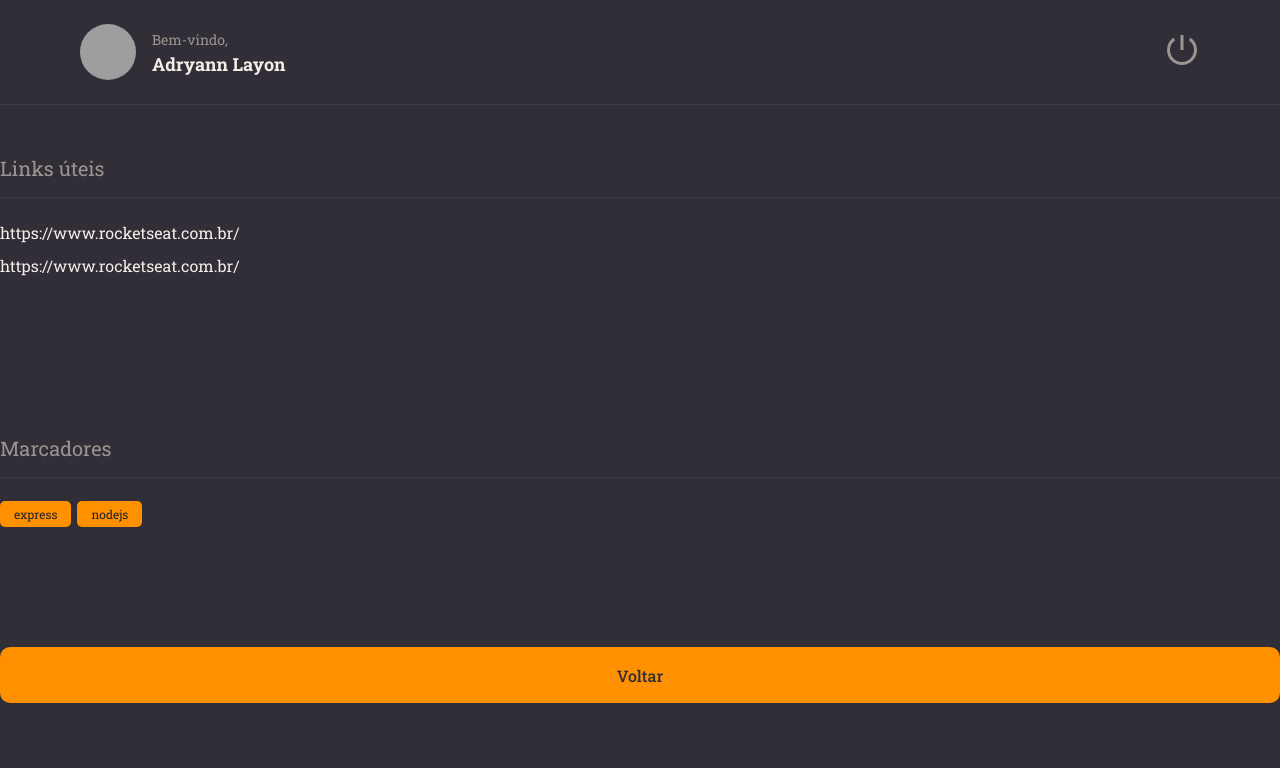
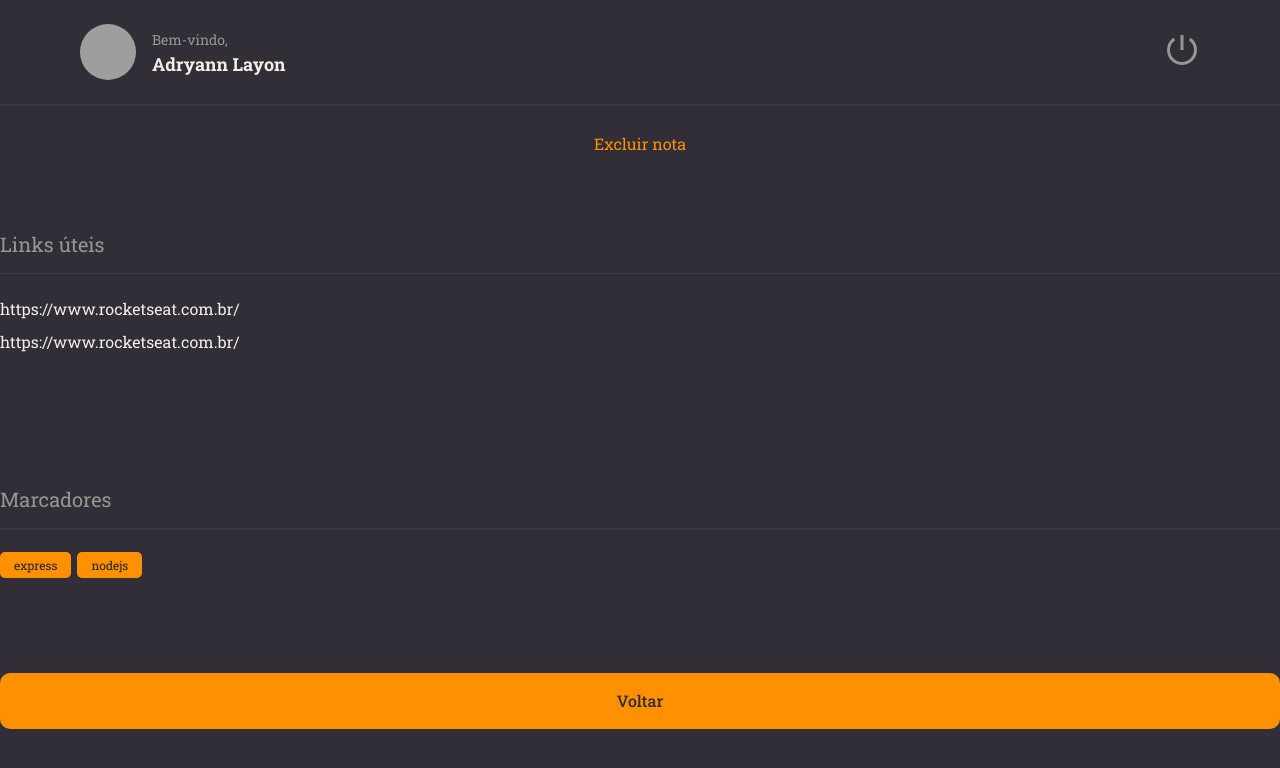
Before and after one commit to Layonzera/stage09-frontend, a React (Vite) app: page / in a window 1280 px wide. Shown: the top 768 px of the page. Built offline with nearby package versions, Linux system fonts and the light colour scheme; grey boxes are pictures that could not be loaded.

Commit message:
add: ButtonText component

```diff
--- /dev/null
+++ b/src/components/ButtonText/index.jsx
@@ -0,0 +1,9 @@
+import { Container } from "./styles";
+
+export function ButtonText({ title, ...rest }) {
+  return(
+    <Container type="button" {...rest}>
+      { title }
+    </Container>
+  )
+}
--- /dev/null
+++ b/src/components/ButtonText/styles.js
@@ -0,0 +1,8 @@
+import styled from 'styled-components'
+
+export const Container = styled.button`
+  background: none;
+  color: ${({ theme }) => theme.COLORS.ORANGE};
+  border: none;
+  font-size: 16px;
+`
--- a/src/pages/Details/index.jsx
+++ b/src/pages/Details/index.jsx
@@ -2,14 +2,19 @@
 
 import { Header } from '../../components/Header'
 import { Button } from '../../components/Button'
+import { ButtonText } from '../../components/ButtonText'
 import { Section } from '../../components/Section'
 import { Tag } from '../../components/Tag'
+
 
 export function Details() {
 
   return (
     <Container>
       <Header />
+
+      <ButtonText title="Excluir nota" />
+
       <Section title="Links úteis">
         <Links>
           <li>
```
